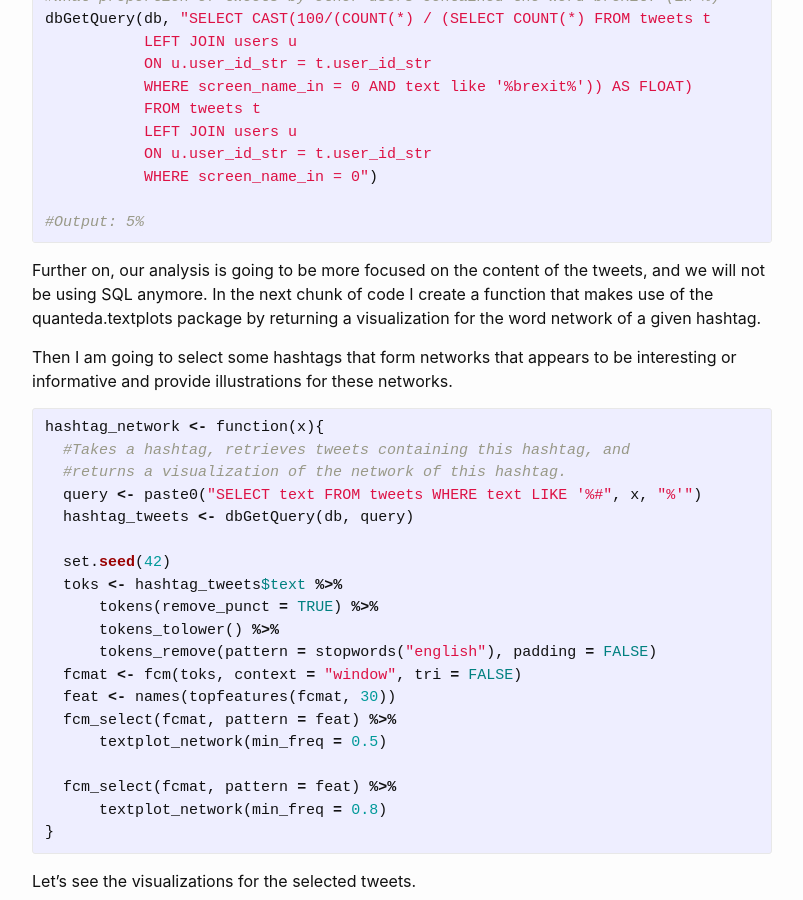
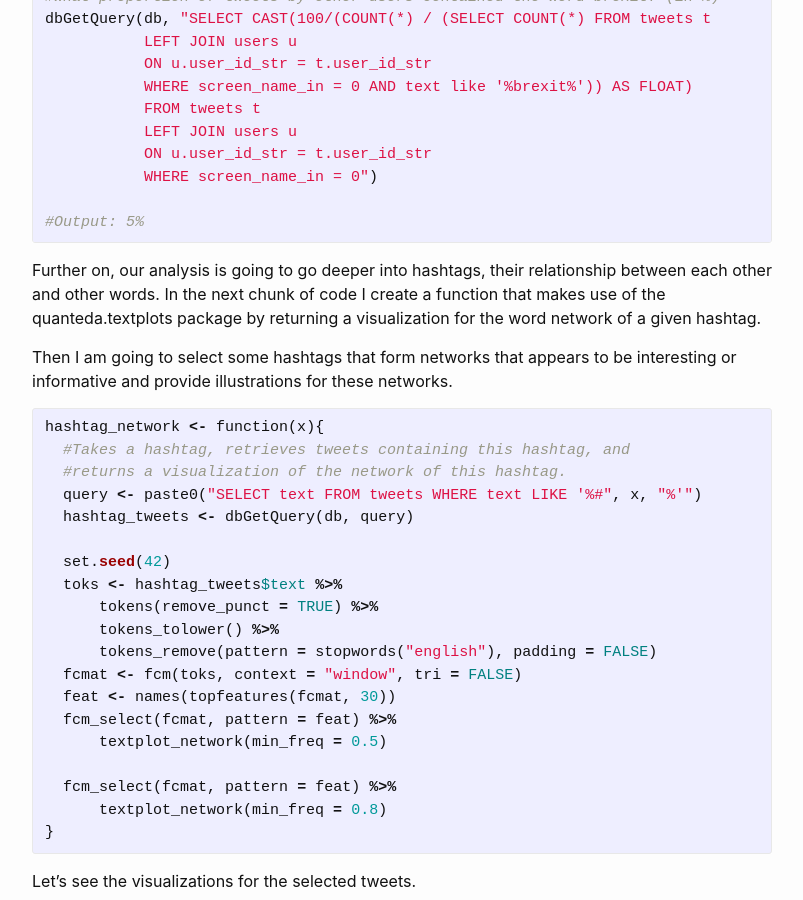
Before and after one commit to mariaadshead/mariaadshead.github.io, a Jekyll site: the page built from docs/_posts/2022-12-08-Analyzing-UK-election-tweets-in-R.markdown, in a window 1280 px wide and 900 px high, scrolled down 3378 px. Shown: the whole window, without its empty margins (238-1041 px from the left). Built offline with Jekyll 4.4.1, drawn with Linux system fonts in a browser that asks for light colours; some of the changed text lies outside the part shown.

Commit message:
Update 2022-12-08-Analyzing-UK-election-tweets-in-R.markdown

```diff
--- a/docs/_posts/2022-12-08-Analyzing-UK-election-tweets-in-R.markdown
+++ b/docs/_posts/2022-12-08-Analyzing-UK-election-tweets-in-R.markdown
@@ -164,7 +164,7 @@ dbGetQuery(db, "SELECT CAST(100/(COUNT(*) / (SELECT COUNT(*) FROM tweets t
 #Output: 5%
 {% endhighlight %}
 
-Further on, our analysis is going to be more focused on the content of the tweets, and we will not be using SQL anymore. In the next chunk of code I create a
+Further on, our analysis is going to go deeper into hashtags, their relationship between each other and other words. In the next chunk of code I create a
 function that makes use of the quanteda.textplots package by returning a visualization for the word network of a given hashtag.
 
 Then I am going to select some hashtags that form networks that appears to be interesting or informative and provide illustrations for these networks.
@@ -211,6 +211,5 @@ Network for hashtag "tories"
 Finally, we need to disconnect from the database.
 
 {% highlight ruby %}
-#Disconnect from the database
 dbDisconnect(db)
 {% endhighlight %}
```
